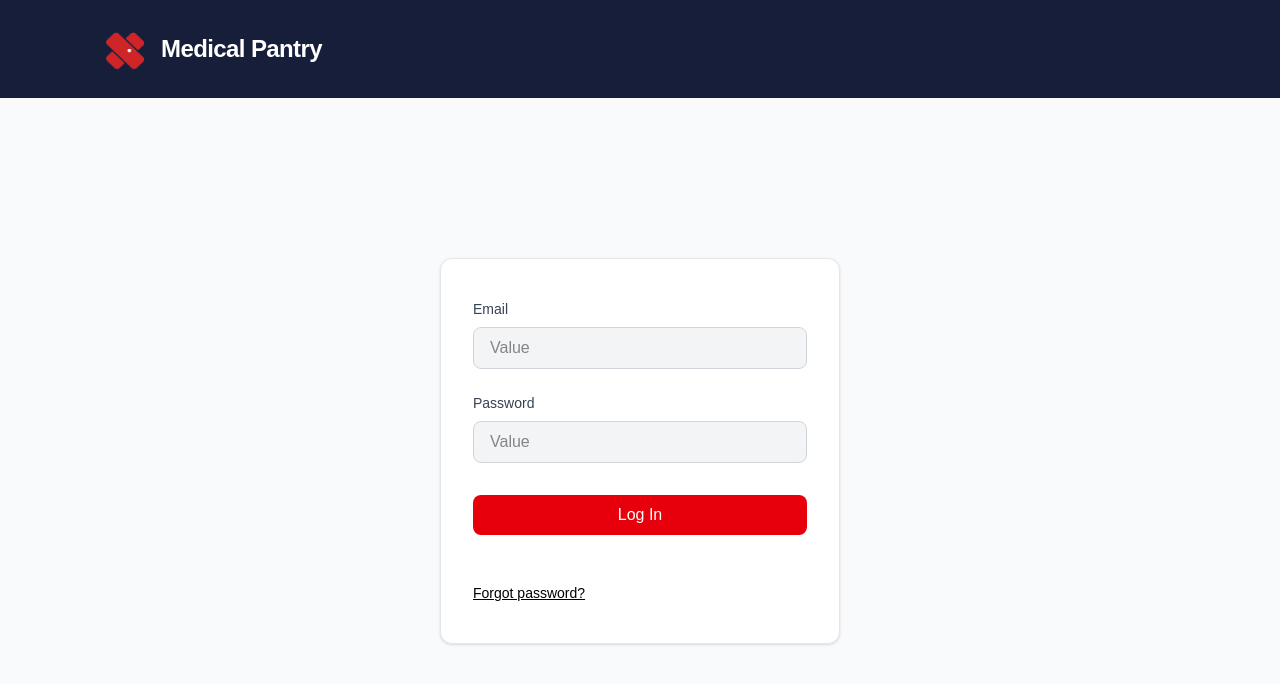
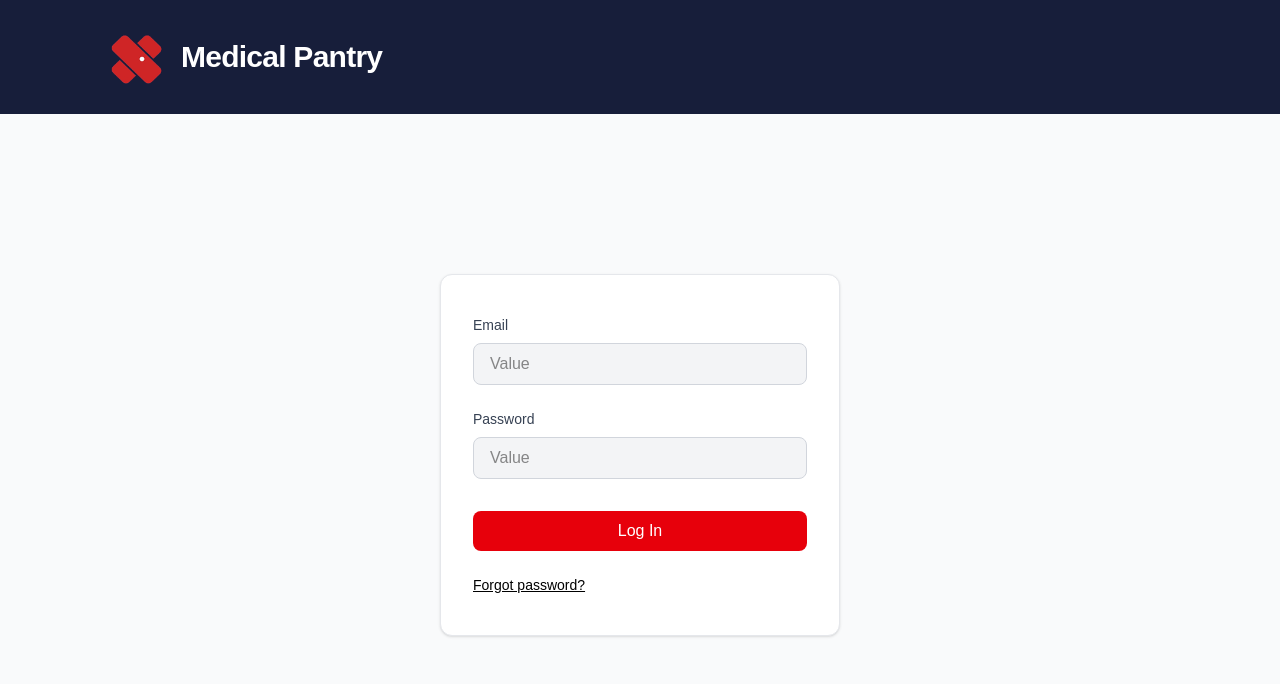
Before and after one commit to shermintea/GoodRun, a Next.js app: page /login in a window 1280 px wide. Shown: the top 684 px of the page. Built offline with nearby package versions, Linux system fonts and the light colour scheme.

Commit message:
Update header (logo& text size) bigger on home and login pages; adjust log in page spacing

```diff
--- a/app/login/page.tsx
+++ b/app/login/page.tsx
@@ -24,11 +24,11 @@ export default function LoginPage() {
             <Image
               src="/mpLogo.png"
               alt="Medical Pantry logo"
-              width={65}
-              height={65}
+              width={85}
+              height={85}
               className="rounded-md"
             />
-            <span className="text-2xl font-semibold tracking-tight">
+            <span className="text-3xl font-semibold tracking-tight">
               Medical Pantry
             </span>
           </a>
@@ -79,7 +79,7 @@ export default function LoginPage() {
             </button>
 
             {/* Forgot password */}
-            <p className="mt-6 text-sm text-left">
+            <p className="mt-0 text-sm text-left">
               <a
                 href="/reset-password"
                 className="text-black underline hover:text-red-600"
--- a/app/page.tsx
+++ b/app/page.tsx
@@ -27,11 +27,11 @@ export default function Home() {
             <Image
               src="/mpLogo.png"
               alt="Medical Pantry logo"
-            width={65}
-            height={65}
+              width={85}
+              height={85}
               className="rounded-md"
             />
-          <span className="text-2xl font-semibold tracking-tight">
+            <span className="text-3xl font-semibold tracking-tight">
               Medical Pantry
             </span>
           </a>
```
Lines whose indentation alone changed are shown as unchanged.
